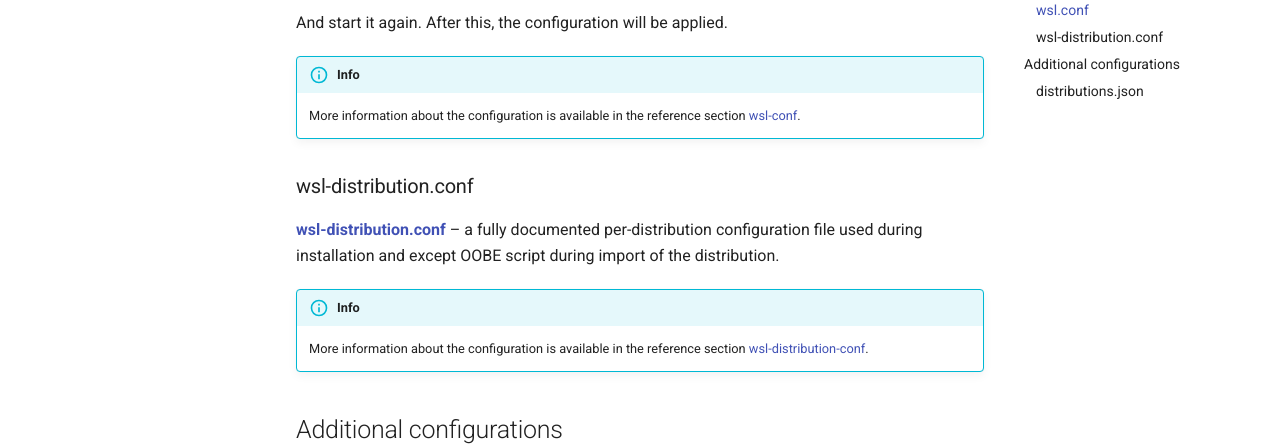
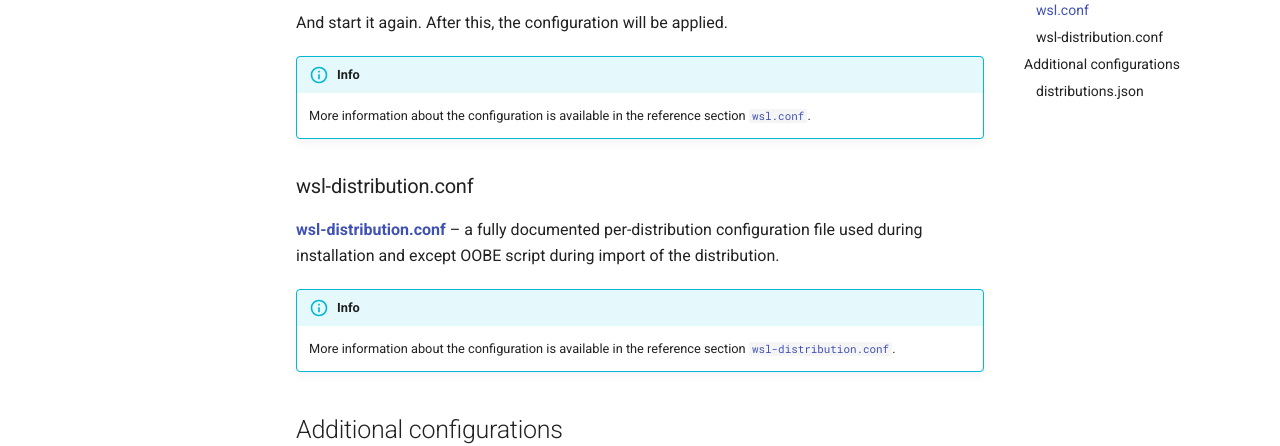
Before and after one commit to greengorych/greengorych.io, an MkDocs documentation site: the page built from docs/projects/wsl-configs.md, in a window 1280 px wide and 900 px high, scrolled down 1044 px. Shown: the part 152-598 px from the top of the window. Built offline with MkDocs 1.6.1 and Material for MkDocs 9.7.7, drawn with Linux system fonts in a browser that asks for light colours; plug-ins that fetch from the network failed and are left out; part of the change alters nothing that is shown.

```diff
--- a/docs/projects/wsl-configs.md
+++ b/docs/projects/wsl-configs.md
@@ -38,7 +38,7 @@ wsl --shutdown
 And start it again. After this, the configuration will be applied.
 
 !!! info
-    More information about the configuration is available in the reference section [.wslconfig][wslconfig].
+    More information about the configuration is available in the reference section [`.wslconfig`][wslconfig].
 
 [wslconfig]: ../reference/wslconfig.md/#wslconfig
 
@@ -64,7 +64,7 @@ wsl --terminate <InstanceName>
 And start it again. After this, the configuration will be applied.
 
 !!! info
-    More information about the configuration is available in the reference section [wsl-conf].
+    More information about the configuration is available in the reference section [`wsl.conf`][wsl-conf].
 
 [wsl-conf]: ../reference/wsl-conf.md/#wsl.conf
 
@@ -75,7 +75,7 @@ And start it again. After this, the configuration will be applied.
 [wsl-distribution.conf]: https://github.com/greengorych/wsl-configs/blob/main/wsl-distribution.conf/wsl-distribution.conf
 
 !!! info
-    More information about the configuration is available in the reference section [wsl-distribution-conf].
+    More information about the configuration is available in the reference section [`wsl-distribution.conf`][wsl-distribution-conf].
 
 [wsl-distribution-conf]: ../reference/wsl-distribution-conf.md/#wsl-distributionconf
 
```
